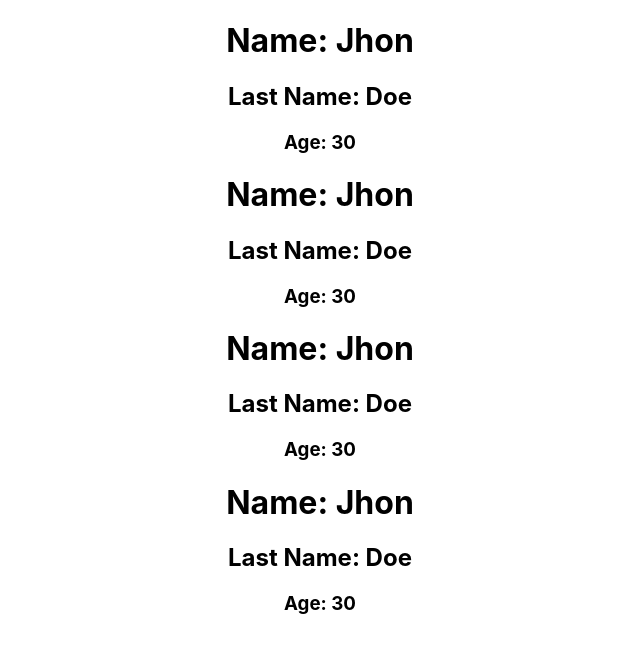
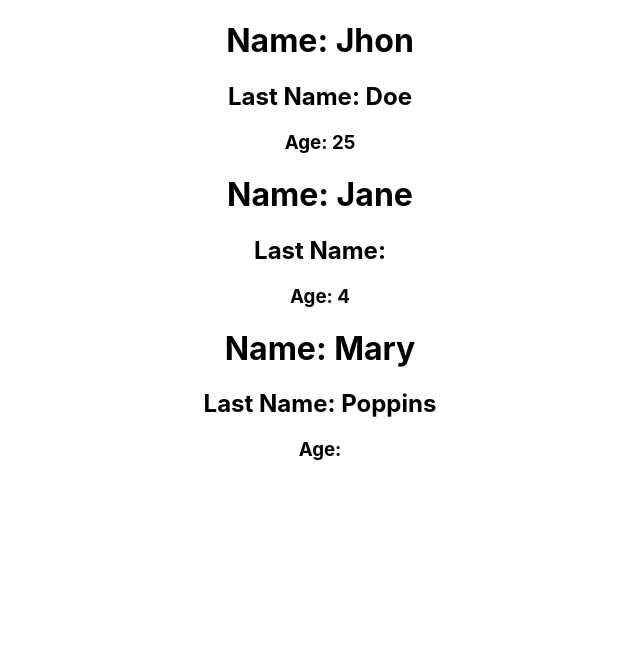
Before and after one commit to washopilot/react-crash-course-2022, a React (Create React App) app: page / in a window 1280 px wide. Shown: the top 652 px of the page, without its empty margins (320-960 px from the left). Built offline with nearby package versions, Linux system fonts and the light colour scheme.

Commit message:
using props

```diff
--- a/src/App.tsx
+++ b/src/App.tsx
@@ -1,12 +1,12 @@
 import React from 'react';
 import './App.css';
 
-const Person = () => {
+const Person = (props: any) => {
   return (
     <>
-      <h1>Name: Jhon</h1>
-      <h2>Last Name: Doe</h2>
-      <h3>Age: 30</h3>
+      <h1>Name: {props.name}</h1>
+      <h2>Last Name: {props.lastName}</h2>
+      <h3>Age: {props.age}</h3>
     </>
   );
 };
@@ -16,10 +16,9 @@ const App = () => {
 
   return (
     <div className="App">
-      <Person />
-      <Person />
-      <Person />
-      <Person />
+      <Person name={'Jhon'} lastName={'Doe'} age={25} />
+      <Person name={'Jane'} age={2 + 2} />
+      <Person name={'Mary'} lastName={'Poppins'} />
     </div>
   );
 };
```
